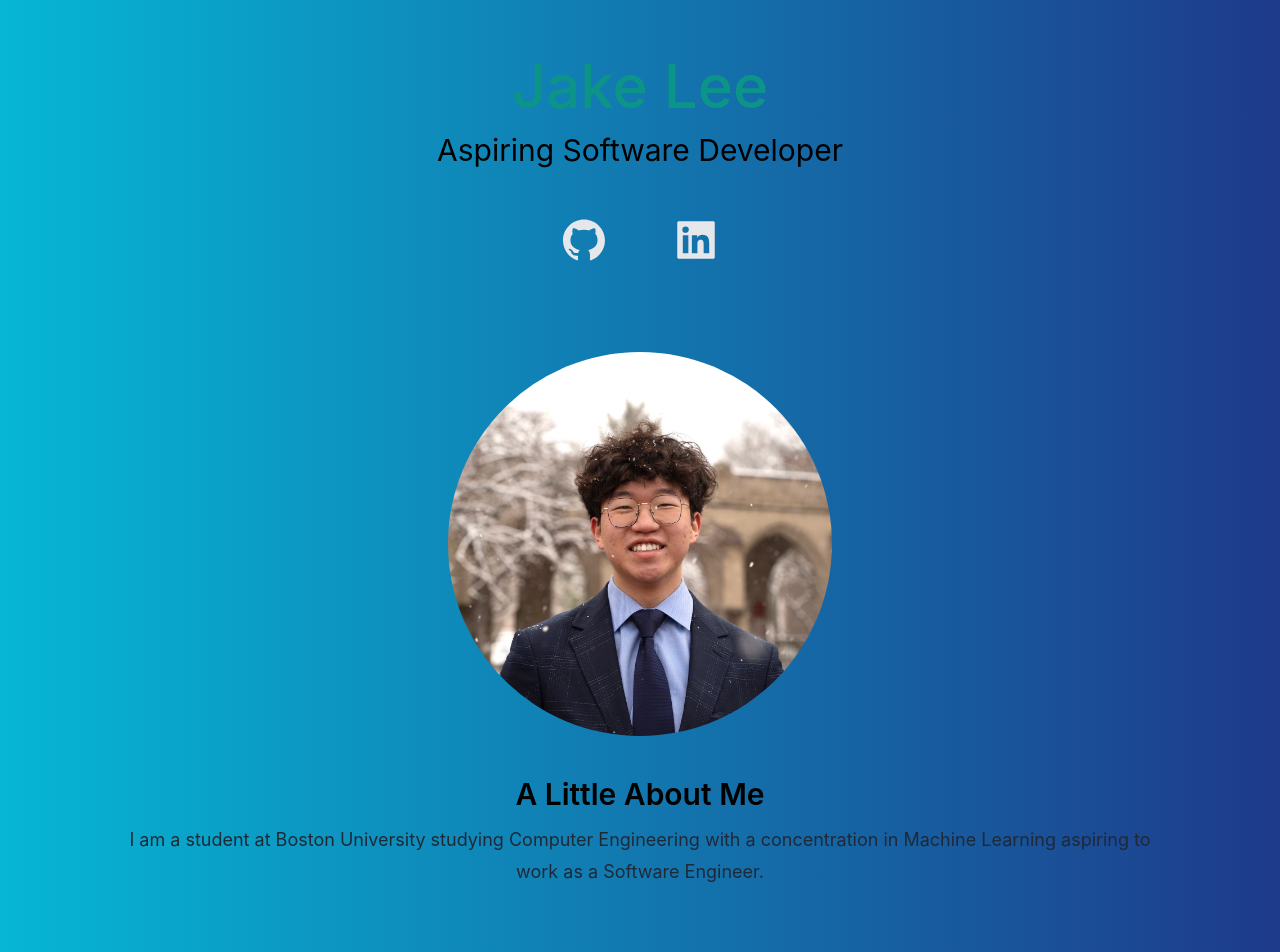
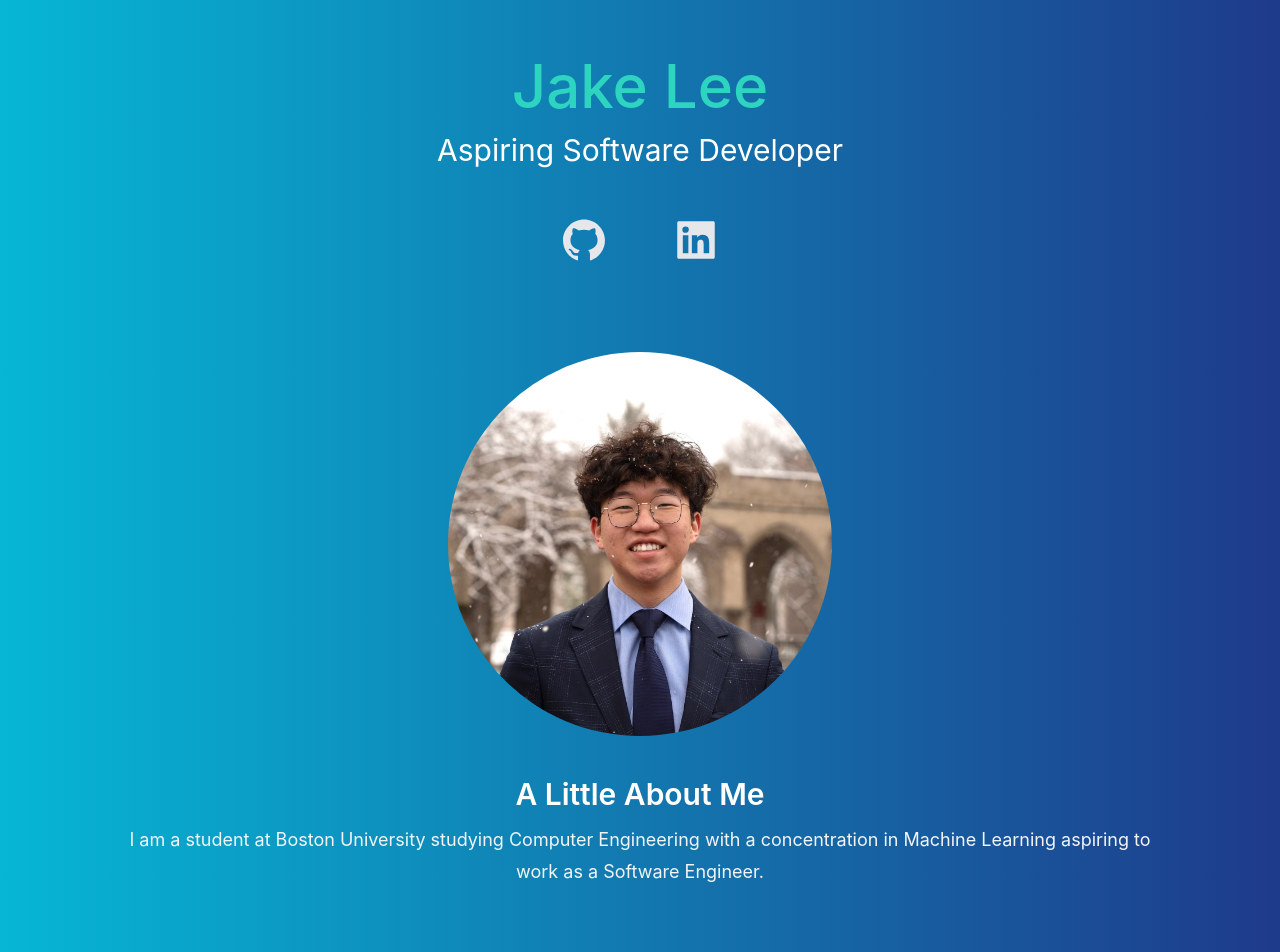
Before and after one commit to jaketlee07/jakes-portfolio-website, a React (Create React App) app in the folder jakes-website/: page / in a window 1280 px wide. Shown: the part 140-1092 px from the top of the page. Built offline with nearby package versions, Linux system fonts and the light colour scheme.

Commit message:
added projects and fixed dark mode issue

```diff
--- a/jakes-website/src/assets/index.js
+++ b/jakes-website/src/assets/index.js
@@ -9,6 +9,7 @@ import MealMe from "../assets/MealMe.png";
 import Program from "../assets/program.png";
 import ThetaTau from "../assets/ThetaTau.png";
 import Tools from "../assets/tools.png";
+import Website from "../assets/jaketlee.tech.png";
 
 
 
@@ -23,5 +24,6 @@ export{
     MealMe,
     Program,
     ThetaTau,
-    Tools
+    Tools,
+    Website
 };
--- a/jakes-website/src/components/About.jsx
+++ b/jakes-website/src/components/About.jsx
@@ -15,14 +15,14 @@ import {
 function About() {
   return (
     <div className="text-center p-10 py-5">
-        <h2 className="text-5xl py-2 text-teal-600 font-medium dark:text-teal-400 md:text-6xl">
+        <h2 className="text-5xl py-2 text-teal-400 font-medium md:text-6xl">
             Jake Lee
         </h2>
-        <h3 className="text-2xl py-2 dark:text-white md:text-3xl">
+        <h3 className="text-2xl py-2 text-white md:text-3xl">
             Aspiring Software Developer
         </h3>
-        <p className="text-md py-4 leading-8 text-gray-800 dark:text-gray-200 max-w-xl mx-auto md:text-xl"></p>
-        <div className="text-5xl flex justify-center gap-16 py-2 text-gray-200 dark:text-gray-200">
+        <p className="text-md py-4 leading-8 text-gray-200 max-w-xl mx-auto md:text-xl"></p>
+        <div className="text-5xl flex justify-center gap-16 py-2 text-gray-200">
             <a href = "https://github.com/jaketlee07">
                 <AiFillGithub />
             </a>
@@ -36,8 +36,8 @@ function About() {
         </div>
 
         <div>
-        <h3 className="text-3xl font-semibold pt-10 py-1 dark:text-white ">A Little About Me</h3>
-        <p className="text-lg py-2 leading-8 text-gray-800 dark:text-gray-200">
+        <h3 className="text-3xl font-semibold pt-10 py-1 text-white ">A Little About Me</h3>
+        <p className="text-lg py-2 leading-8 text-gray-100">
             I am a student at Boston University studying Computer Engineering with a concentration
             in Machine Learning aspiring to work as a Software Engineer.
 
--- a/jakes-website/src/components/Projects.jsx
+++ b/jakes-website/src/components/Projects.jsx
@@ -1,5 +1,5 @@
 import React from 'react';
-import { MealMe} from "../assets";
+import { MealMe, Website} from "../assets";
 
 
 //import Tilt from "react-tilt";
@@ -18,9 +18,9 @@ const projects = [
     {
       index: 1,
       name: "MealME",
-      description: "Do you ever not know where to go eat? Use MealME to get matched with the perfect recommendation by going through tinder inspired resturant cards",
+      description: "Do you ever not know where to go eat? Use MealME to get matched with the perfect recommendation by going through tinder inspired resturant cards.",
       tags: [
-        { name: "react", color: "text-red-500" },
+        { name: "React", color: "text-red-500" },
         { name: "Javacript", color: "text-blue-500" },
         { name: "YelpAPI", color: "text-blue-500" },
       ],
@@ -29,14 +29,15 @@ const projects = [
     },
     {
       index: 2,
-      name: "Project 2",
-      description: "Description of Project 2",
+      name: "jaketlee.tech",
+      description: "My personal website to showcase my skills and projects.",
       tags: [
-        { name: "Tag3", color: "text-green-500" },
-        { name: "Tag4", color: "text-purple-500" },
+        { name: "React", color: "text-green-500" },
+        { name: "Tailwind", color: "text-purple-500" },
+        { name: "Javascript", color: "text-purple-500" },
       ],
-      image: "path/to/image2.jpg",
-      source_code_link: "https://github.com/project2",
+      image: Website,
+      source_code_link: "https://github.com/jaketlee07/jakes-portfolio-website",
     },
     // Add more project objects as needed
   ];
```
Also changed, not shown: 1 other file (tests, documents, lock files or other folders).
